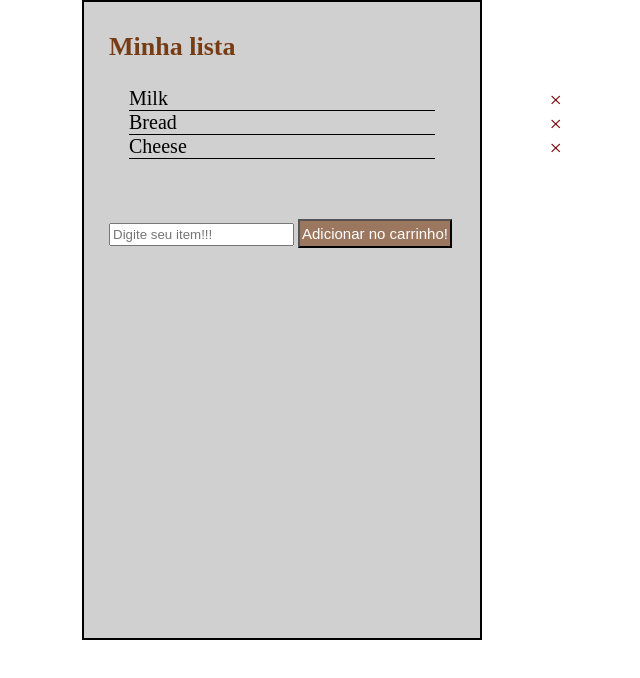
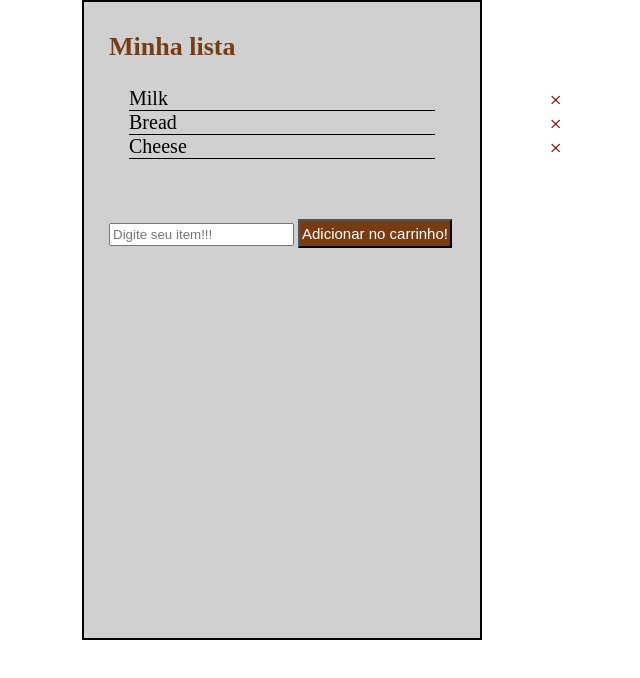
Before and after one commit to Eliel-henrique/List-AngularJs, a plain HTML site: page index.html in a window 1280 px wide. In both pictures the pointer is over the button "Adicionar no carrinho!". Shown: the whole page, without its empty margins (358-998 px from the left). Drawn offline with nearby package versions, Linux system fonts and the light colour scheme.

Commit message:
concertado alguns erros

```diff
--- a/css/style.css
+++ b/css/style.css
@@ -66,5 +66,5 @@ button{
 
 button:hover{
   padding: 4px 2px;
-  backgroung: rgb(120,60,20)
+  background: rgb(120,60,20)
 }
--- a/js/app.js
+++ b/js/app.js
@@ -6,7 +6,7 @@ app.controller("myCtrl", function($scope){
       $scope.produtos.push($scope.item);
     } else{
       $scope.errortext = "Esse item já esté em sua lista";
-      console.log($scope.errortext);
+      alert($scope.errortext);
     }
   }
   $scope.removeItem = function(x){
```
